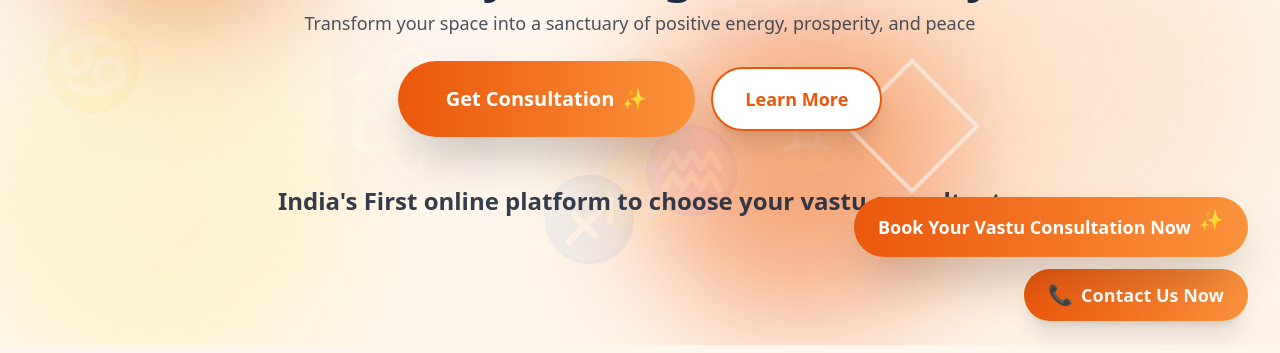
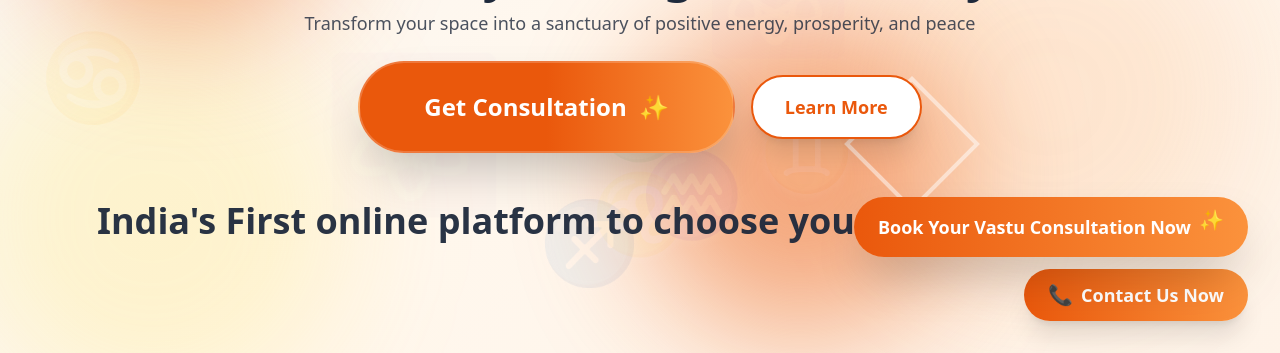
Before and after one commit to mahimamj/VASTU, a website: page landing.html in a window 1280 px wide. Shown: the part 447-800 px from the top of the page. Drawn offline with nearby package versions, Linux system fonts and the light colour scheme.

Commit message:
Increase tagline text size and enhance Get Consultation button with better styling and animations

```diff
--- a/landing.html
+++ b/landing.html
@@ -450,18 +450,19 @@
                     Transform your space into a sanctuary of positive energy, prosperity, and peace
                 </p>
                 <div class="flex flex-col sm:flex-row gap-3 md:gap-4 justify-center items-center px-4">
-                    <button onclick="openModal()" class="group w-full sm:w-auto bg-gradient-to-r from-vastu-teal to-vastu-sage hover:from-vastu-sage hover:to-vastu-teal text-white px-8 md:px-12 py-4 md:py-6 rounded-full text-base sm:text-lg md:text-xl font-bold transition-all duration-300 shadow-2xl hover:shadow-orange-300/50 transform hover:scale-105 hover:-translate-y-1 relative overflow-hidden">
-                        <span class="relative z-10 flex items-center justify-center gap-2">
+                    <button onclick="openModal()" class="group w-full sm:w-auto bg-gradient-to-r from-vastu-teal via-vastu-orange to-vastu-sage hover:from-vastu-sage hover:via-vastu-amber hover:to-vastu-teal text-white px-10 md:px-16 py-5 md:py-7 rounded-full text-lg sm:text-xl md:text-2xl font-extrabold transition-all duration-300 shadow-2xl hover:shadow-orange-400/60 transform hover:scale-110 hover:-translate-y-2 relative overflow-hidden border-2 border-white/20 hover:border-white/40">
+                        <span class="relative z-10 flex items-center justify-center gap-3">
                             Get Consultation
-                            <span class="group-hover:animate-bounce">✨</span>
+                            <span class="group-hover:animate-bounce text-2xl">✨</span>
                         </span>
+                        <div class="absolute inset-0 bg-gradient-to-r from-transparent via-white/20 to-transparent -translate-x-full group-hover:translate-x-full transition-transform duration-1000"></div>
                     </button>
                     <button onclick="scrollToLearnMore()" class="w-full sm:w-auto bg-white hover:bg-vastu-light border-2 border-vastu-teal text-vastu-teal hover:text-vastu-brown px-6 md:px-8 py-3 md:py-4 rounded-full text-sm sm:text-base md:text-lg font-bold transition-all duration-300 shadow-xl hover:shadow-lg transform hover:scale-105">
                         Learn More
                     </button>
                 </div>
                 <div class="mt-8 md:mt-12 text-center px-4">
-                    <p class="text-lg md:text-xl lg:text-2xl font-semibold text-vastu-brown opacity-90">
+                    <p class="text-xl md:text-3xl lg:text-4xl font-bold text-vastu-brown opacity-95 leading-tight">
                         India's First online platform to choose your vastu consultant
                     </p>
                 </div>
```
